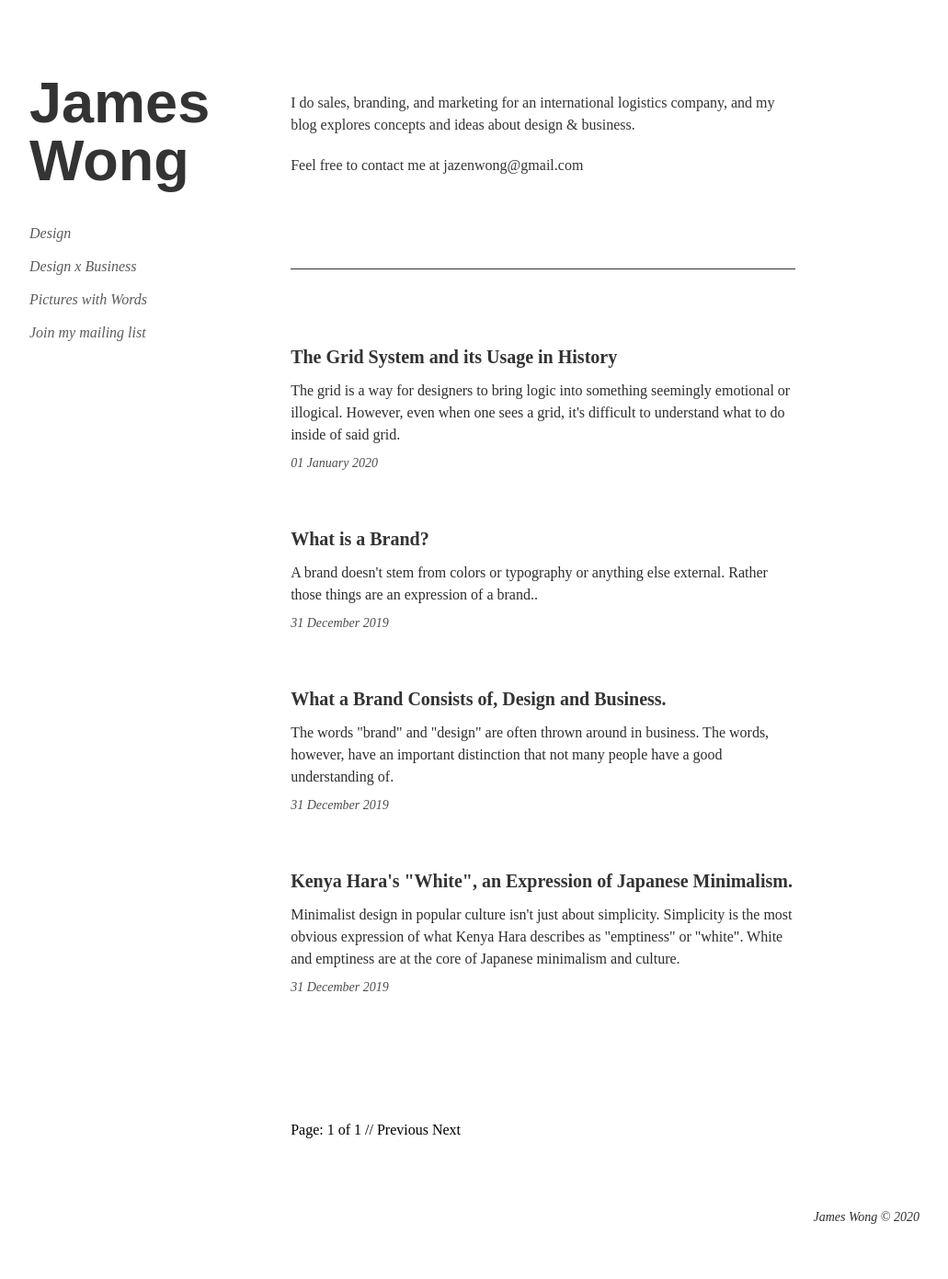
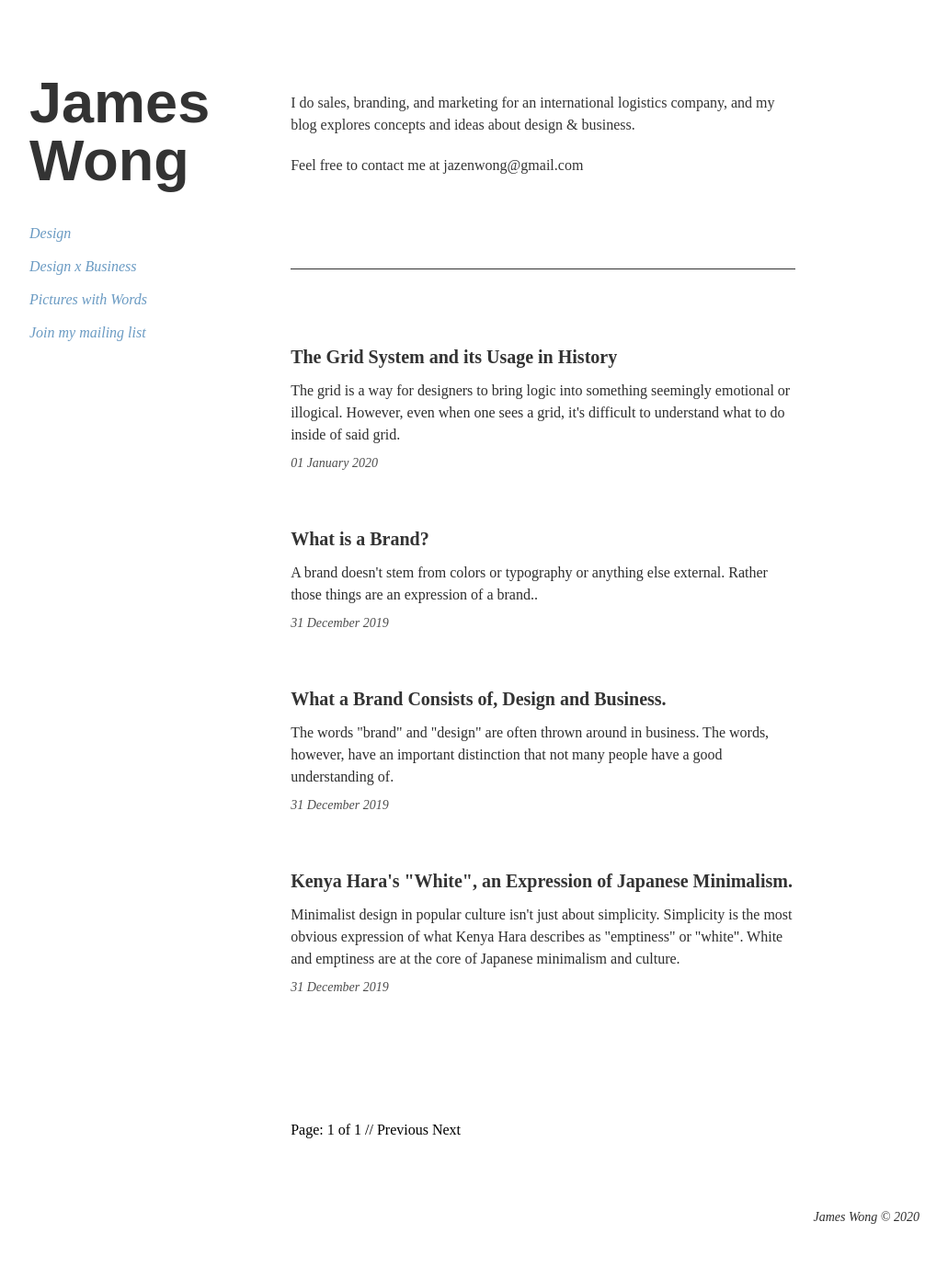
Before and after one commit to jazenwong/wong-blog, a Jekyll site: the page built from index.html, in a window 1280 px wide. Shown: the whole page at 92% size, without its empty margins (124-1155 px from the left). Built offline with Jekyll 4.4.1, drawn with Linux system fonts in a browser that asks for light colours; some web fonts are replaced; the list of posts is cut into pages by our own code.

Commit message:
formatting

```diff
--- a/assets/css/styles.css
+++ b/assets/css/styles.css
@@ -177,10 +177,13 @@
 }
 
 nav h2 {
-	color: SteelBlue;
   font-size: 16px;
   font-style: italic;
   margin-bottom: 20px;
+}
+
+nav h2 a {
+	color: SteelBlue;
 }
 
 .homefeed {
@@ -400,12 +403,12 @@
 .homefeed ,
 .pagelayout ,
 .postlayout {
-	grid-column: 4/11;
+	grid-column: 5/12;
 	grid-row: 1/2;
 }
 
 .picturelayout {
-	grid-column: 4/12;
+	grid-column: 5/13;
 	grid-column-start: 13;
 	grid-column-end: 4;
 }
@@ -441,7 +444,7 @@
 }
 
 .postbody {
-	grid-column: 4/11;
+	grid-column: 5/12;
 }
 
 .postbody h2{
```
